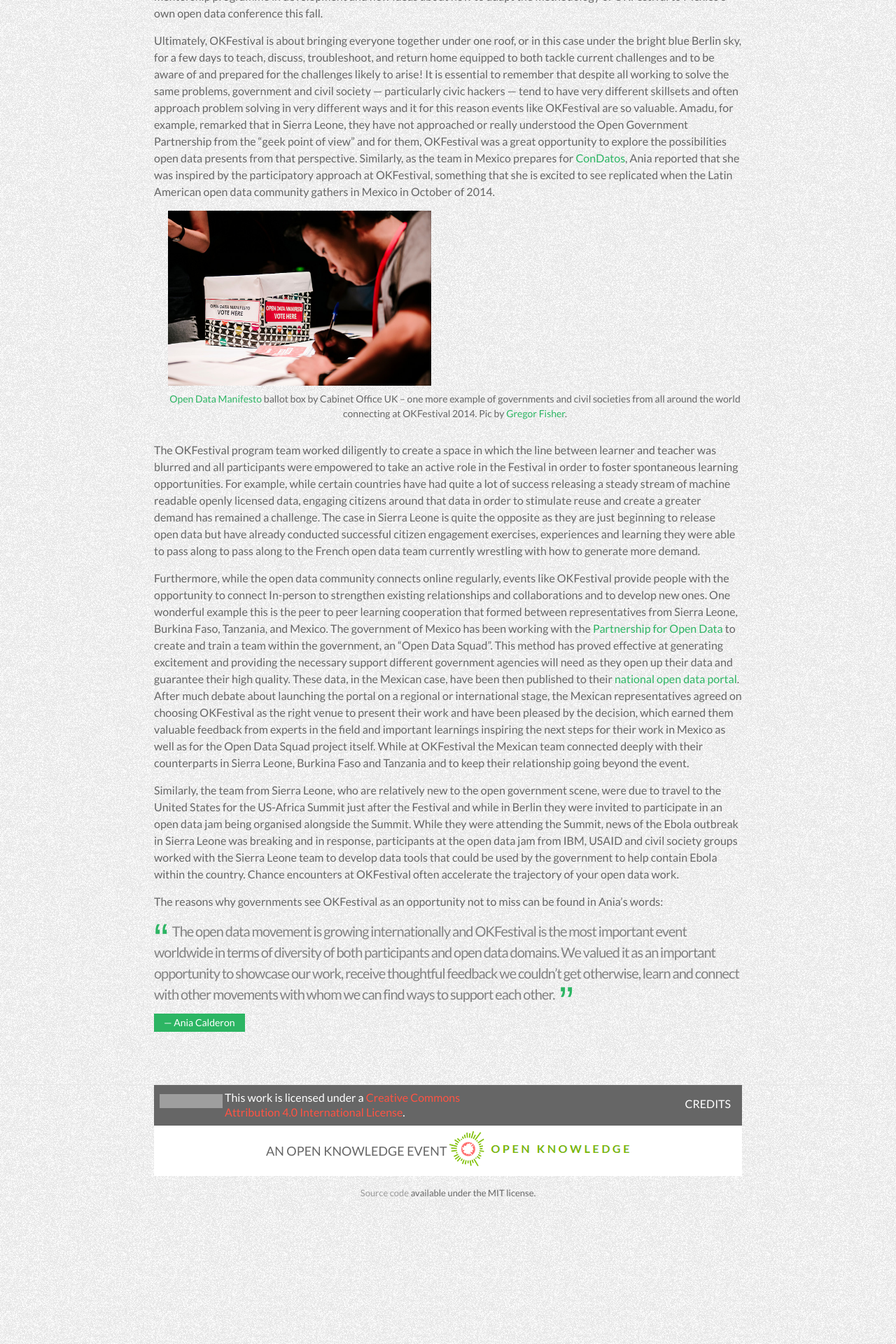
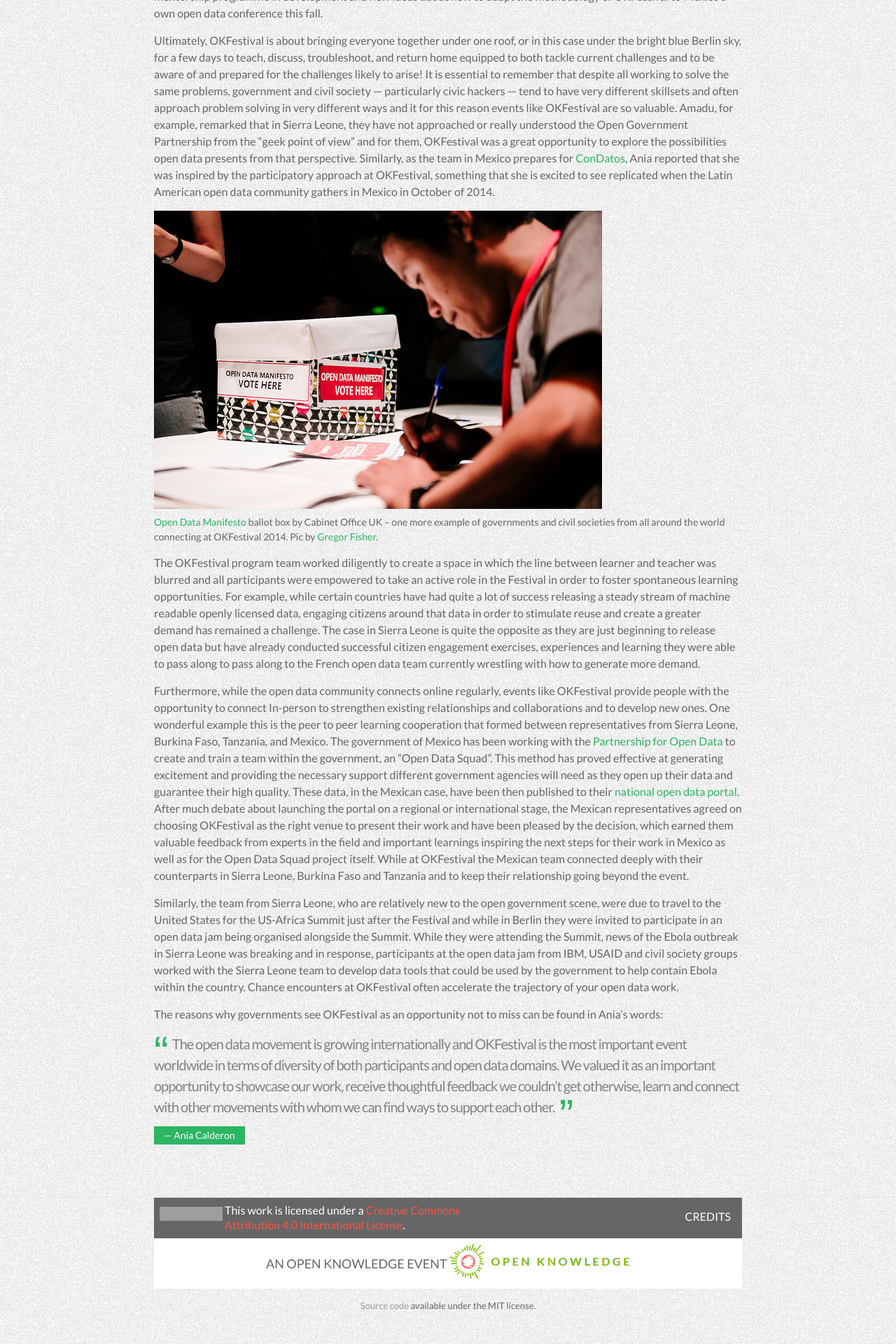
Before and after one commit to okfn/okfestival-public-report, a Jekyll site: the page built from pages/what-you-did/governments.md, in a window 1280 px wide. Shown: the part 1854-3774 px from the top of the page at 70% size. Built offline with Jekyll 4.4.1, drawn with Linux system fonts in a browser that asks for light colours; some web fonts are replaced; grey boxes are pictures that could not be loaded.

Commit message:
Update governments.md

```diff
--- a/pages/what-you-did/governments.md
+++ b/pages/what-you-did/governments.md
@@ -51,7 +51,7 @@ Amadu Massally is the Coordinator of [Open Government Initiative in Sierra Leone
 
 Ultimately, OKFestival is about bringing everyone together under one roof, or in this case under the bright blue Berlin sky, for a few days to teach, discuss, troubleshoot, and return home equipped to both tackle current challenges and to be aware of and prepared for the challenges likely to arise! It is essential to remember that despite all working to solve the same problems, government and civil society — particularly civic hackers — tend to have very different skillsets and often approach problem solving in very different ways and it for this reason events like OKFestival are so valuable. Amadu, for example, remarked that in Sierra Leone, they have not approached or really understood the Open Government Partnership from the “geek point of view” and for them, OKFestival was a great opportunity to explore the possibilities open data presents from that perspective. Similarly, as the team in Mexico prepares for [ConDatos](http://condatos.org/), Ania reported that she was inspired by the participatory approach at OKFestival, something that she is excited to see replicated when the Latin American open data community gathers in Mexico in October of 2014.
 
-<div class="pull">
+<div class="pull-right">
 {% include image.html filename="14550185548_837eb99277_z.jpg" alt="Open Data Manifesto ballot box" caption="<a href='http://okfestival2014.sched.org/event/528cb9cd9427116553a0099c44a366ea#.VFoojPSsUWx'>Open Data Manifesto</a> ballot box by Cabinet Office UK – one more example of governments and civil societies from all around the world connecting at OKFestival 2014. Pic by <a href='https://www.flickr.com/photos/okfn/14736486182/in/pool-okfestival2014/'>Gregor Fisher</a>." %}
 </div>
 
```
